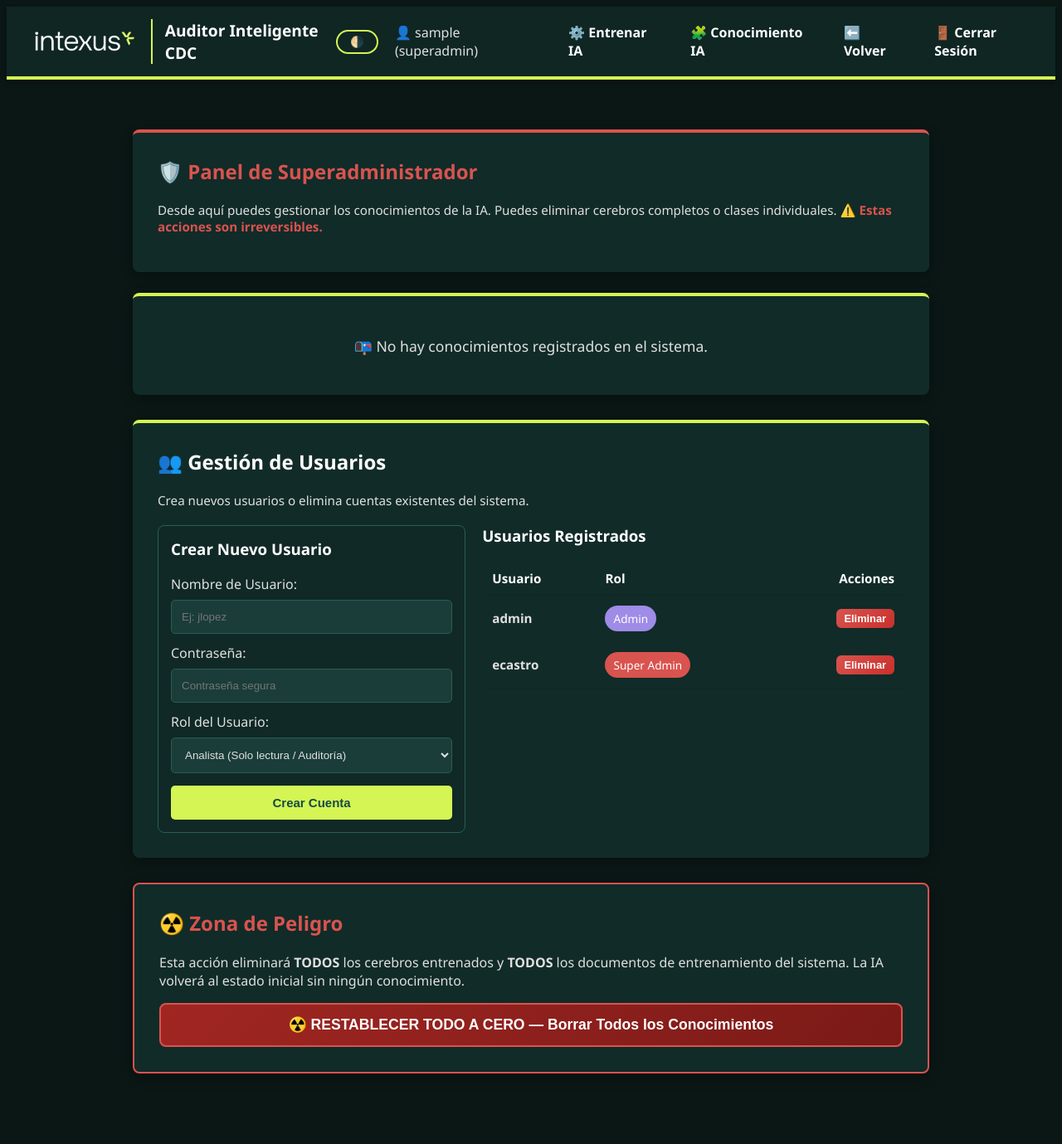
After one commit to n4riix/ProyectoCdc, a Flask app: page /superadmin in a window 1280 px wide. The commit adds this page. Shown: the whole page at 83% size. Run offline with Flask 3, Linux system fonts and the light colour scheme; the visitor is signed in with stand-in values (Sample User, id 1); data comes from the database, SQL or seed files in the repository.

Commit message:
Modulo SuperUsuario

```diff
--- a/web_app/app.py
+++ b/web_app/app.py
@@ -8,8 +8,8 @@ from flask import Flask, render_template, request, redirect, url_for, session, f
 from werkzeug.utils import secure_filename
 
 # --- IMPORTACIONES DE TU NÚCLEO (CORE) ---
-from core.db_models import inicializar_base_datos, verificar_usuario, set_estado, get_estado
-from core.inventory import obtener_inventario_tipos_documentales, obtener_modelos_conocidos, extension_permitida
+from core.db_models import inicializar_base_datos, verificar_usuario, set_estado, get_estado, listar_usuarios, crear_usuario, eliminar_usuario
+from core.inventory import obtener_inventario_tipos_documentales, obtener_modelos_conocidos, extension_permitida, borrar_todo_el_conocimiento, borrar_conocimiento_proceso, borrar_conocimiento_clase
 from core.auditor import procesar_lote_kofax
 
 # ==========================================
@@ -117,7 +117,7 @@ def api_auditar_lote():
 @app.route('/admin')
 @login_requerido
 def admin():
-    if session['rol'] != 'admin':
+    if session['rol'] not in ('admin', 'superadmin'):
         flash("Acceso denegado. Módulo exclusivo para Administradores.", "danger")
         return redirect(url_for('dashboard'))
 
@@ -135,7 +135,7 @@ def admin():
 @app.route('/admin/subir_documentos', methods=['POST'])
 @login_requerido
 def subir_documentos():
-    if session['rol'] != 'admin':
+    if session['rol'] not in ('admin', 'superadmin'):
         return redirect(url_for('dashboard'))
 
     matriz = secure_filename(request.form.get('matriz', '').strip())
@@ -186,7 +186,7 @@ def subir_documentos():
 @app.route('/admin/entrenar', methods=['POST'])
 @login_requerido
 def entrenar_modelos():
-    if session['rol'] != 'admin':
+    if session['rol'] not in ('admin', 'superadmin'):
         return jsonify({"error": "No autorizado"}), 403
 
     set_estado('progreso_entrenamiento', '0')
@@ -216,6 +216,115 @@ def refresh_inventario():
         'modelos': modelos
     })
 
+# ==========================================
+# 6. RUTAS DE SUPERADMINISTRADOR
+# ==========================================
+@app.route('/superadmin')
+@login_requerido
+def superadmin():
+    if session['rol'] != 'superadmin':
+        flash("Acceso denegado. Módulo exclusivo para Superadministradores.", "danger")
+        return redirect(url_for('dashboard'))
+    modelos_conocidos = obtener_modelos_conocidos()
+    usuarios = listar_usuarios()
+    return render_template(
+        'superadmin.html',
+        usuario=session['usuario'],
+        rol=session['rol'],
+        modelos_conocidos=modelos_conocidos,
+        usuarios=usuarios
+    )
+
+@app.route('/superadmin/borrar_todo', methods=['POST'])
+@login_requerido
+def borrar_todo():
+    if session['rol'] != 'superadmin':
+        flash("Acceso denegado.", "danger")
+        return redirect(url_for('dashboard'))
+    errores = borrar_todo_el_conocimiento()
+    if errores:
+        flash(f"⚠️ Borrado completado con advertencias: {'; '.join(errores)}", "warning")
+    else:
+        flash("✅ Todos los conocimientos de la IA han sido eliminados exitosamente.", "success")
+    logging.info(f"[SUPERADMIN] {session['usuario']} ejecutó BORRADO TOTAL de conocimientos.")
+    return redirect(url_for('superadmin'))
+
+@app.route('/superadmin/borrar_proceso', methods=['POST'])
+@login_requerido
+def borrar_proceso():
+    if session['rol'] != 'superadmin':
+        flash("Acceso denegado.", "danger")
+        return redirect(url_for('dashboard'))
+    matriz = secure_filename(request.form.get('matriz', '').strip())
+    proceso = secure_filename(request.form.get('proceso', '').strip())
+    if not matriz or not proceso:
+        flash("Parámetros inválidos.", "danger")
+        return redirect(url_for('superadmin'))
+    errores = borrar_conocimiento_proceso(matriz, proceso)
+    nombre_matriz = 'Natural' if matriz == 'BT' else ('Jurídico' if matriz == 'BR' else matriz)
+    if errores:
+        flash(f"⚠️ Proceso {proceso} ({nombre_matriz}) borrado con advertencias: {'; '.join(errores)}", "warning")
+    else:
+        flash(f"✅ Proceso {proceso} ({nombre_matriz}) eliminado exitosamente.", "success")
+    logging.info(f"[SUPERADMIN] {session['usuario']} borró proceso {matriz}/{proceso}.")
+    return redirect(url_for('superadmin'))
+
+@app.route('/superadmin/borrar_clase', methods=['POST'])
+@login_requerido
+def borrar_clase():
+    if session['rol'] != 'superadmin':
+        flash("Acceso denegado.", "danger")
+        return redirect(url_for('dashboard'))
+    matriz = secure_filename(request.form.get('matriz', '').strip())
+    proceso = secure_filename(request.form.get('proceso', '').strip())
+    clase = secure_filename(request.form.get('clase', '').strip())
+    if not matriz or not proceso or not clase:
+        flash("Parámetros inválidos.", "danger")
+        return redirect(url_for('superadmin'))
+    errores = borrar_conocimiento_clase(matriz, proceso, clase)
+    nombre_matriz = 'Natural' if matriz == 'BT' else ('Jurídico' if matriz == 'BR' else matriz)
+    if errores:
+        flash(f"⚠️ Clase '{clase}' del proceso {proceso} ({nombre_matriz}) borrada con advertencias: {'; '.join(errores)}", "warning")
+    else:
+        flash(f"✅ Clase '{clase}' del proceso {proceso} ({nombre_matriz}) eliminada. Recuerda re-entrenar la IA.", "success")
+    logging.info(f"[SUPERADMIN] {session['usuario']} borró clase {clase} de {matriz}/{proceso}.")
+    return redirect(url_for('superadmin'))
+
+@app.route('/superadmin/crear_usuario', methods=['POST'])
+@login_requerido
+def crear_usuario_route():
+    if session['rol'] != 'superadmin':
+        flash("Acceso denegado.", "danger")
+        return redirect(url_for('dashboard'))
+    username = request.form.get('nuevo_username', '').strip()
+    password = request.form.get('nuevo_password', '').strip()
+    rol = request.form.get('nuevo_rol', '').strip()
+    exito, mensaje = crear_usuario(username, password, rol)
+    if exito:
+        flash(f"✅ {mensaje}", "success")
+        logging.info(f"[SUPERADMIN] {session['usuario']} creó usuario '{username}' con rol '{rol}'.")
+    else:
+        flash(f"❌ {mensaje}", "danger")
+    return redirect(url_for('superadmin'))
+
+@app.route('/superadmin/eliminar_usuario', methods=['POST'])
+@login_requerido
+def eliminar_usuario_route():
+    if session['rol'] != 'superadmin':
+        flash("Acceso denegado.", "danger")
+        return redirect(url_for('dashboard'))
+    user_id = request.form.get('user_id', '').strip()
+    if not user_id:
+        flash("ID de usuario inválido.", "danger")
+        return redirect(url_for('superadmin'))
+    exito, mensaje = eliminar_usuario(int(user_id), session['usuario'])
+    if exito:
+        flash(f"✅ {mensaje}", "success")
+        logging.info(f"[SUPERADMIN] {session['usuario']} eliminó usuario ID {user_id}.")
+    else:
+        flash(f"❌ {mensaje}", "danger")
+    return redirect(url_for('superadmin'))
+
 @app.route('/logout')
 def logout():
     session.clear()
--- a/web_app/templates/admin.html
+++ b/web_app/templates/admin.html
@@ -19,6 +19,9 @@
             <button class="theme-toggle">🌗</button>
             <span>👤 {{ usuario }} ({{ rol }})</span>
 
+            {% if rol == 'superadmin' %}
+                <a href="/superadmin" style="color: #d9534f;">🛡️ Super Admin</a>
+            {% endif %}
             <a href="/dashboard">⬅️ Volver</a>
             <a href="/conocimiento">🧩 Conocimiento IA</a>
             <a href="/logout">🚪 Cerrar Sesión</a>
--- a/web_app/templates/dashboard.html
+++ b/web_app/templates/dashboard.html
@@ -18,7 +18,10 @@
         <div class="nav-controls">
             <button class="theme-toggle">🌗</button>
             <span>👤 {{ usuario }} ({{ rol }})</span>
-            {% if rol == 'admin' %}
+            {% if rol == 'superadmin' %}
+                <a href="/superadmin" style="color: #d9534f;">🛡️ Super Admin</a>
+                <a href="/admin">⚙️ Entrenar IA</a>
+            {% elif rol == 'admin' %}
                 <a href="/admin">⚙️ Entrenar IA</a>
             {% endif %}
             <a href="/conocimiento">🧩 Conocimiento IA</a>
--- /dev/null
+++ b/web_app/templates/superadmin.html
@@ -0,0 +1,262 @@
+<!DOCTYPE html>
+<html lang="es">
+<head>
+    <meta charset="UTF-8">
+    <title>Panel Superadministrador - CDC</title>
+    <link rel="stylesheet" href="{{ url_for('static', filename='css/estilo_banco.css') }}">
+    <style>
+        .btn-danger {
+            background: linear-gradient(135deg, #d9534f, #c9302c);
+            color: #fff;
+            border: none;
+            padding: 8px 18px;
+            border-radius: 6px;
+            cursor: pointer;
+            font-weight: bold;
+            font-size: 0.9rem;
+            transition: all 0.3s;
+        }
+        .btn-danger:hover {
+            background: linear-gradient(135deg, #c9302c, #a12622);
+            transform: scale(1.03);
+            box-shadow: 0 4px 15px rgba(217, 83, 79, 0.4);
+        }
+        .btn-danger-total {
+            background: linear-gradient(135deg, #a12622, #7a1a17);
+            color: #fff;
+            border: 2px solid #d9534f;
+            padding: 14px 30px;
+            border-radius: 8px;
+            cursor: pointer;
+            font-weight: bold;
+            font-size: 1.1rem;
+            width: 100%;
+            transition: all 0.3s;
+        }
+        .btn-danger-total:hover {
+            background: linear-gradient(135deg, #c9302c, #a12622);
+            box-shadow: 0 6px 25px rgba(217, 83, 79, 0.5);
+            transform: scale(1.02);
+        }
+        .proceso-card {
+            background: var(--input-bg);
+            border: 1px solid var(--input-border);
+            border-radius: 8px;
+            padding: 14px 18px;
+            margin-bottom: 10px;
+        }
+        .proceso-header {
+            display: flex;
+            justify-content: space-between;
+            align-items: center;
+            margin-bottom: 8px;
+        }
+        .proceso-titulo {
+            font-weight: bold;
+            color: var(--text-heading);
+            font-size: 1.05rem;
+        }
+        .clase-item {
+            display: inline-flex;
+            align-items: center;
+            gap: 6px;
+            background: rgba(0,0,0,0.15);
+            border: 1px solid var(--input-border);
+            border-radius: 20px;
+            padding: 5px 12px;
+            margin: 3px;
+            font-size: 0.9rem;
+            color: var(--text-main);
+        }
+        .clase-item .btn-x {
+            background: #d9534f;
+            color: white;
+            border: none;
+            border-radius: 50%;
+            width: 20px;
+            height: 20px;
+            font-size: 0.75rem;
+            cursor: pointer;
+            display: flex;
+            align-items: center;
+            justify-content: center;
+            transition: all 0.2s;
+        }
+        .clase-item .btn-x:hover {
+            background: #a12622;
+            transform: scale(1.15);
+        }
+        .seccion-tipo-persona {
+            margin-bottom: 25px;
+        }
+        .seccion-tipo-persona h3 {
+            color: var(--text-heading);
+            margin-bottom: 12px;
+            padding-bottom: 8px;
+            border-bottom: 2px solid var(--border-accent);
+        }
+    </style>
+</head>
+<body>
+    <div class="navbar">
+        <div class="logo-container">
+            <img class="brand-logo" src="{{ url_for('static', filename='img/logo.png') }}"
+                 data-light="{{ url_for('static', filename='img/logo.png') }}"
+                 data-dark="{{ url_for('static', filename='img/logo_blanco.png') }}"
+                 alt="Intexus Logo">
+            <span class="brand-title">Auditor Inteligente CDC</span>
+        </div>
+
+        <div class="nav-controls">
+            <button class="theme-toggle">🌗</button>
+            <span>👤 {{ usuario }} ({{ rol }})</span>
+            <a href="/admin">⚙️ Entrenar IA</a>
+            <a href="/conocimiento">🧩 Conocimiento IA</a>
+            <a href="/dashboard">⬅️ Volver</a>
+            <a href="/logout">🚪 Cerrar Sesión</a>
+        </div>
+    </div>
+
+    <div class="container">
+        {% with messages = get_flashed_messages(with_categories=true) %}
+          {% if messages %}
+            {% for category, message in messages %}
+              <div class="alert alert-{{ category }}">{{ message }}</div>
+            {% endfor %}
+          {% endif %}
+        {% endwith %}
+
+        <div class="card" style="border-top: 4px solid #d9534f;">
+            <h2 style="margin-top:0; color: #d9534f;">🛡️ Panel de Superadministrador</h2>
+            <p style="color: var(--text-main); font-size: 0.95rem;">
+                Desde aquí puedes gestionar los conocimientos de la IA. Puedes eliminar cerebros completos o clases individuales.
+                <strong style="color: #d9534f;">⚠️ Estas acciones son irreversibles.</strong>
+            </p>
+        </div>
+
+        <!-- CONOCIMIENTO ACTUAL -->
+        {% if modelos_conocidos %}
+            {% for matriz, procesos in modelos_conocidos.items() %}
+                <div class="seccion-tipo-persona">
+                    <div class="card">
+                        <h3>🧠 Tipo de Persona: {% if matriz == 'BT' %}Natural{% elif matriz == 'BR' %}Jurídico{% else %}{{ matriz }}{% endif %}</h3>
+
+                        {% for proceso, info in procesos.items() %}
+                            <div class="proceso-card">
+                                <div class="proceso-header">
+                                    <span class="proceso-titulo">📁 Proceso: {{ proceso }} <span style="font-size: 0.85rem; opacity: 0.7;">({{ info.clases | length }} clases)</span></span>
+                                    <form method="POST" action="/superadmin/borrar_proceso" style="display:inline;" onsubmit="return confirm('⚠️ ¿Estás seguro de ELIMINAR el proceso {{ proceso }} completo?\n\nSe borrarán el cerebro entrenado y TODOS los documentos de este proceso.\n\nEsta acción es IRREVERSIBLE.');">
+                                        <input type="hidden" name="matriz" value="{{ matriz }}">
+                                        <input type="hidden" name="proceso" value="{{ proceso }}">
+                                        <button type="submit" class="btn-danger">🗑️ Borrar Proceso</button>
+                                    </form>
+                                </div>
+                                <div style="display: flex; flex-wrap: wrap; gap: 4px;">
+                                    {% for clase in info.clases %}
+                                        <span class="clase-item">
+                                            {{ clase }}
+                                            <form method="POST" action="/superadmin/borrar_clase" style="display:inline;" onsubmit="return confirm('¿Eliminar la clase \'{{ clase }}\' del proceso {{ proceso }}?');">
+                                                <input type="hidden" name="matriz" value="{{ matriz }}">
+                                                <input type="hidden" name="proceso" value="{{ proceso }}">
+                                                <input type="hidden" name="clase" value="{{ clase }}">
+                                                <button type="submit" class="btn-x" title="Eliminar clase {{ clase }}">✕</button>
+                                            </form>
+                                        </span>
+                                    {% endfor %}
+                                </div>
+                            </div>
+                        {% endfor %}
+                    </div>
+                </div>
+            {% endfor %}
+        {% else %}
+            <div class="card">
+                <p style="text-align: center; color: var(--text-main); font-size: 1.1rem;">📭 No hay conocimientos registrados en el sistema.</p>
+            </div>
+        {% endif %}
+
+        <!-- GESTIÓN DE USUARIOS -->
+        <div class="card" style="margin-top: 30px; border-top: 4px solid var(--border-accent);">
+            <h2 style="margin-top: 0; color: var(--text-heading);">👥 Gestión de Usuarios</h2>
+            <p style="color: var(--text-main); font-size: 0.95rem;">Crea nuevos usuarios o elimina cuentas existentes del sistema.</p>
+
+            <div style="display: flex; gap: 20px; flex-wrap: wrap; margin-top: 20px;">
+                <!-- Formulario de creación -->
+                <div style="flex: 1; min-width: 300px; background: rgba(0,0,0,0.05); padding: 15px; border-radius: 8px; border: 1px solid var(--input-border);">
+                    <h3 style="margin-top: 0; color: var(--text-heading);">Crear Nuevo Usuario</h3>
+                    <form method="POST" action="/superadmin/crear_usuario">
+                        <div class="form-group" style="margin-bottom: 12px;">
+                            <label>Nombre de Usuario:</label>
+                            <input type="text" name="nuevo_username" class="form-control" placeholder="Ej: jlopez" required style="width: 100%;">
+                        </div>
+                        <div class="form-group" style="margin-bottom: 12px;">
+                            <label>Contraseña:</label>
+                            <input type="password" name="nuevo_password" class="form-control" placeholder="Contraseña segura" required style="width: 100%;">
+                        </div>
+                        <div class="form-group" style="margin-bottom: 15px;">
+                            <label>Rol del Usuario:</label>
+                            <select name="nuevo_rol" class="form-control" required style="width: 100%;">
+                                <option value="analista" selected>Analista (Solo lectura / Auditoría)</option>
+                                <option value="admin">Administrador (Puede subir y entrenar IA)</option>
+                                <option value="superadmin">Superadministrador (Acceso total y gestión)</option>
+                            </select>
+                        </div>
+                        <button type="submit" class="btn btn-success" style="width: 100%;">Crear Cuenta</button>
+                    </form>
+                </div>
+
+                <!-- Tabla de usuarios existentes -->
+                <div style="flex: 1.5; min-width: 350px;">
+                    <h3 style="margin-top: 0; color: var(--text-heading);">Usuarios Registrados</h3>
+                    <table class="compact-table" style="width: 100%;">
+                        <thead>
+                            <tr>
+                                <th>Usuario</th>
+                                <th>Rol</th>
+                                <th style="text-align: right;">Acciones</th>
+                            </tr>
+                        </thead>
+                        <tbody>
+                            {% for u in usuarios %}
+                                <tr>
+                                    <td><strong>{{ u.username }}</strong></td>
+                                    <td>
+                                        {% if u.rol == 'superadmin' %}
+                                            <span class="chip" style="background-color: #d9534f; color: white;">Super Admin</span>
+                                        {% elif u.rol == 'admin' %}
+                                            <span class="chip" style="background-color: var(--color-action-purple); color: white;">Admin</span>
+                                        {% else %}
+                                            <span class="chip" style="background-color: var(--input-border);">Analista</span>
+                                        {% endif %}
+                                    </td>
+                                    <td style="text-align: right;">
+                                        {% if u.username == usuario %}
+                                            <span style="font-size: 0.9rem; opacity: 0.6; font-style: italic;">Sesión activa</span>
+                                        {% else %}
+                                            <form method="POST" action="/superadmin/eliminar_usuario" style="display:inline;" onsubmit="return confirm('¿Seguro que deseas eliminar el usuario \'{{ u.username }}\'?');">
+                                                <input type="hidden" name="user_id" value="{{ u.id }}">
+                                                <button type="submit" class="btn-danger" style="padding: 4px 10px; font-size: 0.8rem;">Eliminar</button>
+                                            </form>
+                                        {% endif %}
+                                    </td>
+                                </tr>
+                            {% endfor %}
+                        </tbody>
+                    </table>
+                </div>
+            </div>
+        </div>
+
+        <!-- BORRADO TOTAL -->
+        <div class="card" style="border: 2px solid #d9534f; margin-top: 30px;">
+            <h2 style="color: #d9534f; margin-top: 0;">☢️ Zona de Peligro</h2>
+            <p style="color: var(--text-main);">Esta acción eliminará <strong>TODOS</strong> los cerebros entrenados y <strong>TODOS</strong> los documentos de entrenamiento del sistema. La IA volverá al estado inicial sin ningún conocimiento.</p>
+            <form method="POST" action="/superadmin/borrar_todo" onsubmit="return confirm('☢️ ATENCIÓN MÁXIMA ☢️\n\n¿Realmente deseas BORRAR TODO el conocimiento de la IA?\n\nEsto eliminará:\n• Todos los cerebros entrenados\n• Todos los documentos de entrenamiento\n• Todo el historial de aprendizaje\n\nEsta acción es COMPLETAMENTE IRREVERSIBLE.\n\nEscribe CONFIRMAR si realmente deseas continuar.') && prompt('Escribe CONFIRMAR para proceder:') === 'CONFIRMAR';">
+                <button type="submit" class="btn-danger-total">☢️ RESTABLECER TODO A CERO — Borrar Todos los Conocimientos</button>
+            </form>
+        </div>
+    </div>
+
+    <script src="{{ url_for('static', filename='js/theme.js') }}"></script>
+</body>
+</html>
```
Also changed, not shown: web_app/core/db_models.py (+91 -9 lines), web_app/core/inventory.py (+61 -0 lines), web_app/templates/conocimiento.html (+5 -2 lines).
